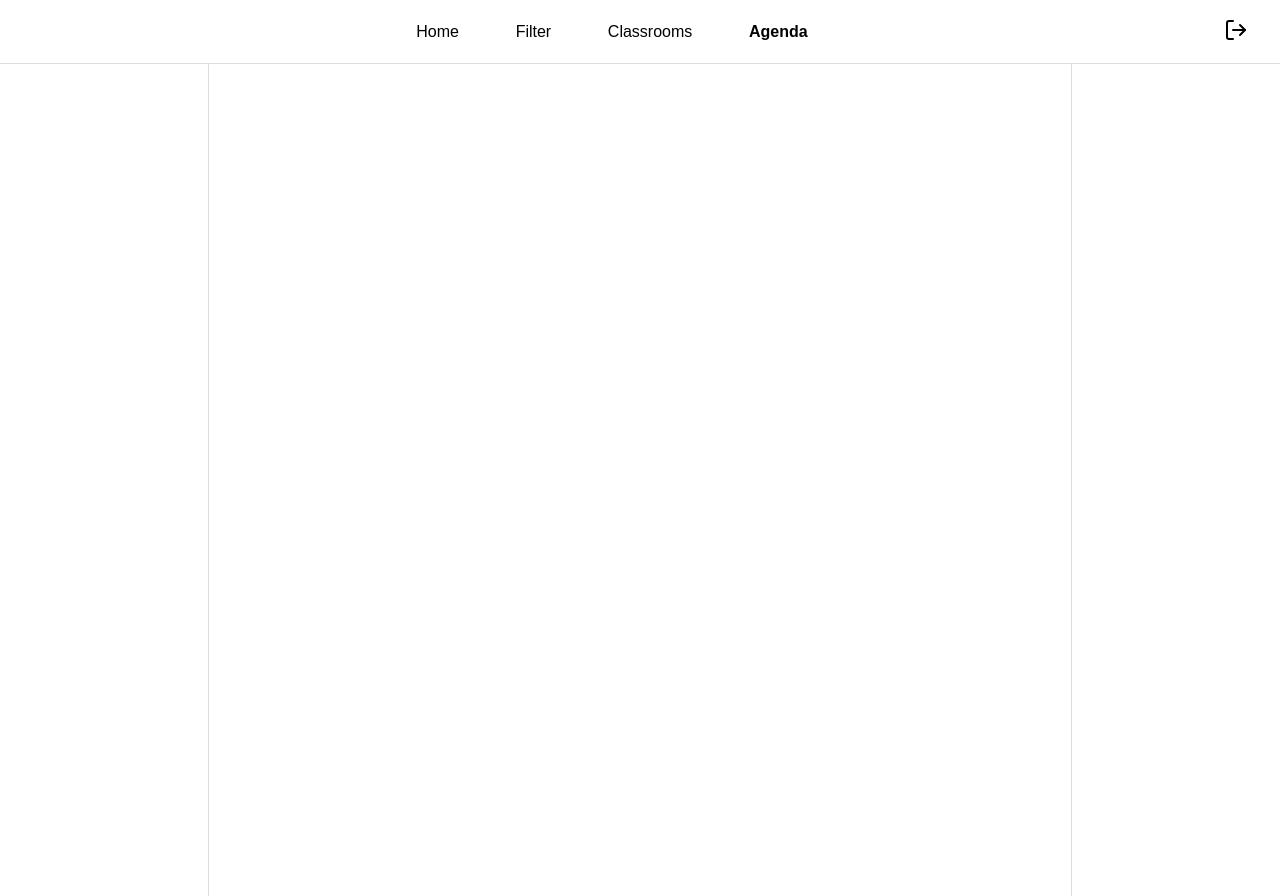
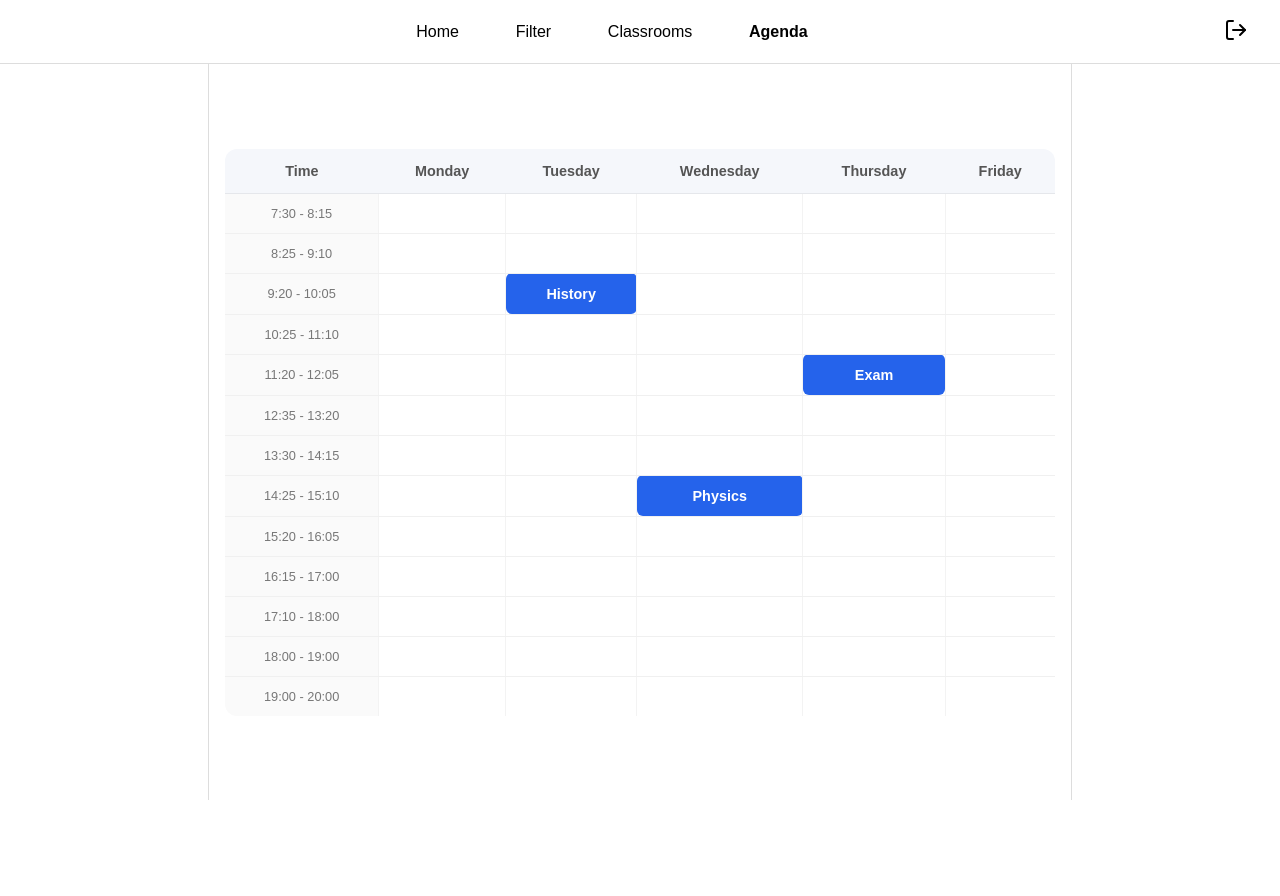
Before and after one commit to besti-hackathon-gruppe-2026/zb, a SvelteKit app in the folder frontend/: page /app/agenda in a window 1280 px wide. After the commit the page ends 800 px from the top, so only its background shows below. Built offline with nearby package versions, Linux system fonts and the light colour scheme.

Commit message:
Cleanup agenda

```diff
--- a/frontend/src/routes/app/agenda/+page.svelte
+++ b/frontend/src/routes/app/agenda/+page.svelte
@@ -1,7 +1,115 @@
-<main class="page">
+<script>
+	const days = ['Monday', 'Tuesday', 'Wednesday', 'Thursday', 'Friday'];
 
+	const timeSlots = [
+		'7:30 - 8:15',
+		'8:25 - 9:10',
+		'9:20 - 10:05',
+		'10:25 - 11:10',
+		'11:20 - 12:05',
+		'12:35 - 13:20',
+		'13:30 - 14:15',
+		'14:25 - 15:10',
+		'15:20 - 16:05',
+		'16:15 - 17:00',
+		'17:10 - 18:00',
+		'18:00 - 19:00',
+		'19:00 - 20:00'
+	];
+
+	const lessons = [
+		{ day: 'Tuesday', time: '9:20 - 10:05', subject: 'History' },
+		{ day: 'Wednesday', time: '14:25 - 15:10', subject: 'Physics' },
+		{ day: 'Thursday', time: '11:20 - 12:05', subject: 'Exam' },
+	];
+
+	const lessonMap = new Map(lessons.map((l) => [`${l.day}-${l.time}`, l]));
+</script>
+
+<main>
+	<table>
+		<thead>
+			<tr>
+				<th>Time</th>
+				{#each days as day}
+					<th>{day}</th>
+				{/each}
+			</tr>
+		</thead>
+
+		<tbody>
+			{#each timeSlots as time}
+				<tr>
+					<td class="time">{time}</td>
+
+					{#each days as day}
+						{@const lesson = lessonMap.get(`${day}-${time}`)}
+
+						<td class:lesson>
+							{lesson?.subject}
+						</td>
+					{/each}
+				</tr>
+			{/each}
+		</tbody>
+	</table>
 </main>
 
 <style>
+	main {
+		height: calc(100vh - 6rem);
+		display: flex;
+		justify-content: center;
+		align-items: center;
+	}
 
+	table {
+		width: 100%;
+		border-collapse: collapse;
+		background: var(--card-bg, #fff);
+		border-radius: 12px;
+		overflow: hidden;
+		font-size: 0.9rem;
+	}
+
+	th {
+		background: #f5f7fb;
+		color: #555;
+		font-weight: 600;
+		padding: 14px;
+
+		text-align: center;
+		border-bottom: 1px solid #e5e7eb;
+	}
+
+	td {
+		padding: 12px;
+		text-align: center;
+		border-bottom: 1px solid #f0f0f0;
+		border-right: 1px solid #f3f3f3;
+		color: #444;
+	}
+
+	th:last-child,
+	td:last-child {
+		border-right: none;
+	}
+
+	.time {
+		background: #fafafa;
+		color: #777;
+		font-size: 0.8rem;
+		font-weight: 500;
+	}
+
+	.lesson {
+		background: #2563eb;
+		color: white;
+		font-weight: 600;
+		border-radius: 6px;
+	}
+
+	tr:last-child td {
+		border-bottom: none;
+	}
 </style>
--- a/frontend/src/routes/app/home/+page.svelte
+++ b/frontend/src/routes/app/home/+page.svelte
@@ -30,7 +30,7 @@
 	}
 
 	.net-label {
-		color: #00377f;
+		color: #196ad4;
 		font-weight: 600;
 	}
 
```
